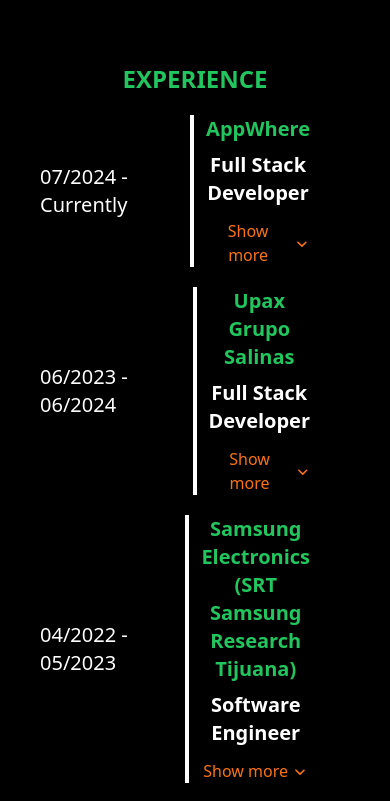
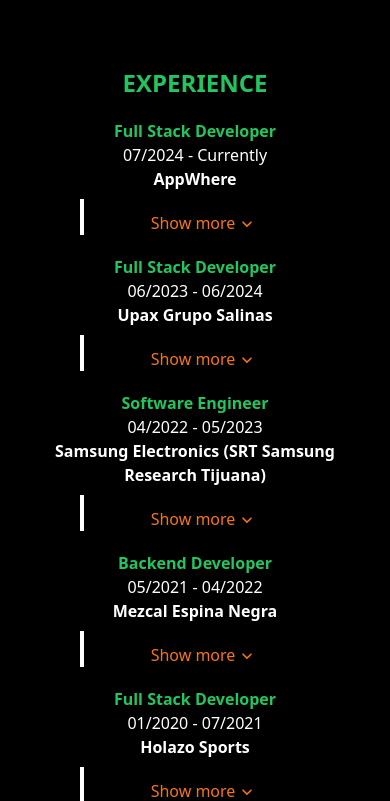
Before and after one commit to psyc023/Cv-Felipe, a React (Create React App) app: page / in a window 390 px wide. Shown: the part 2777-3578 px from the top of the page. Built offline with nearby package versions, Linux system fonts and the light colour scheme.

Commit message:
Update Experience.tsx

```diff
--- a/src/components/Experience.tsx
+++ b/src/components/Experience.tsx
@@ -65,24 +65,31 @@
 
   return (
     <div className="bg-black min-h-screen text-white flex justify-center items-center p-10">
-      {/* Experience Column */}
       <div className="w-full max-w-3xl mx-auto text-left">
         <h5 className="text-green-500 text-center text-2xl mb-5 font-bold">EXPERIENCE</h5>
         {experienceData.map((exp, index) => (
           <motion.div
             key={index}
             whileHover={{ color: '#22c55e' }}
-            className="mb-5 flex"
+            className="mb-5 flex flex-col sm:flex-row sm:items-start"
           >
-            {/* Fecha (Período) en el lado izquierdo */}
-            <div className="w-32 text-xl text-white-500 flex items-center">
+            {/* Para móviles el diseño anterior */}
+            <div className="sm:hidden mb-2">
+              <p className="text-green-500 font-bold text-center">{exp.title}</p>
+              <p className="text-center">{exp.period}</p>
+              <p className="text-center font-bold">{exp.company}</p>
+            </div>
+
+            {/* Para pantallas grandes (PC) */}
+            <div className="hidden sm:flex w-32 text-xl text-white-500 items-center">
               <p>{exp.period}</p>
             </div>
 
-            {/* Borde y contenido */}
             <div className="border-l-4 border-white text-white-500 pl-3 flex-1 mx-10">
-              <p className="mb-2 text-xl text-green-500 text-center font-bold">{exp.company}</p>
-              <p className="mb-2 font-bold text-xl text-white-500  text-center">{exp.title}</p>
+              <p className="mb-2 text-xl text-green-500 text-center font-bold hidden sm:block">
+                {exp.company}
+              </p>
+              <p className="mb-2 font-bold text-xl text-center hidden sm:block">{exp.title}</p>
 
               {/* Descripción expandida */}
               {expandedIndex === index && (
```
